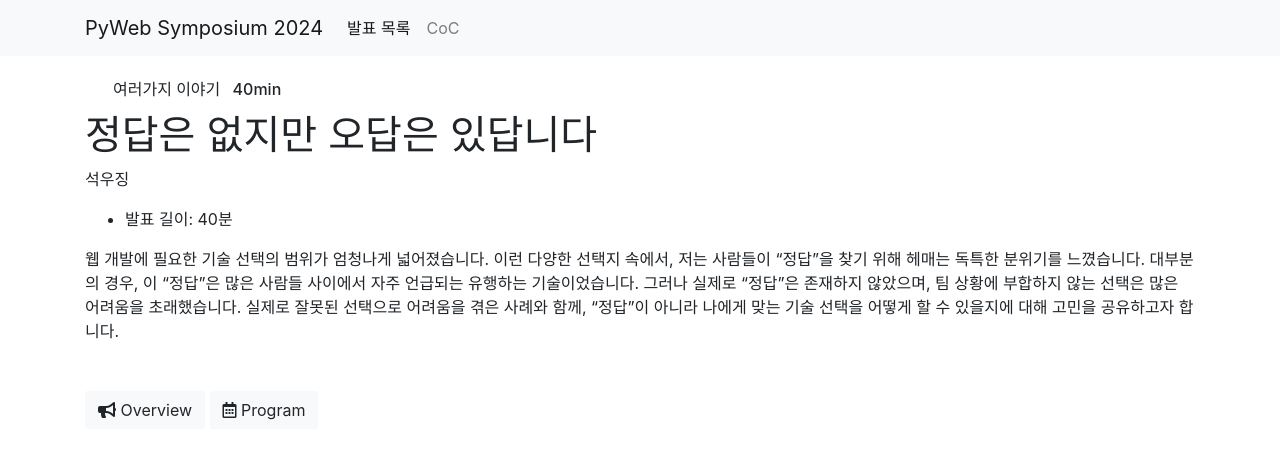
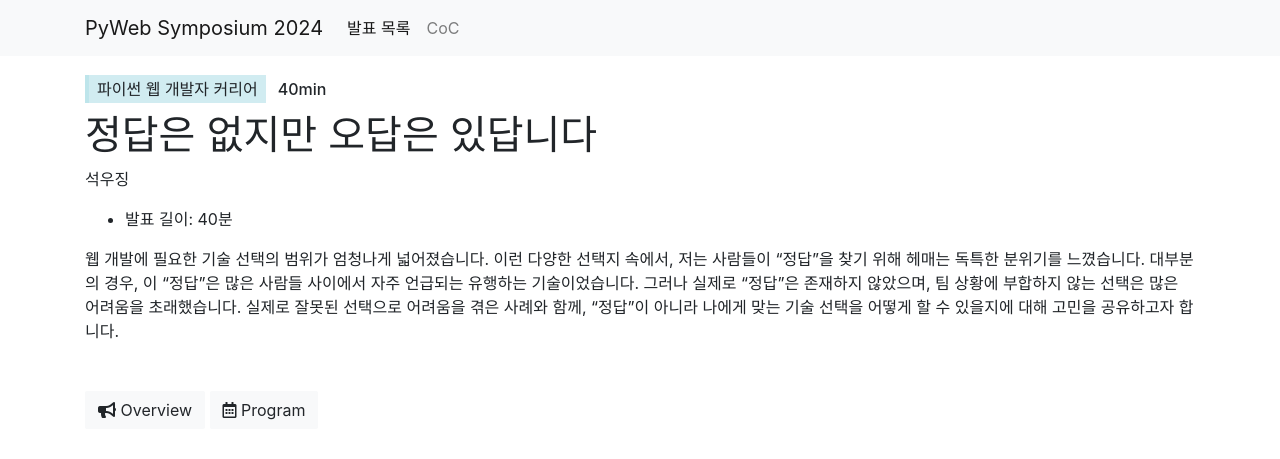
Before and after one commit to pythonkr/pyweb-symposium.github.io, a Jekyll site: the page built from _talks/talk7.md, in a window 1280 px wide. Shown: the top 459 px of the page. Built offline with Jekyll 4.4.1, drawn with Linux system fonts in a browser that asks for light colours.

Commit message:
개발자 커리어 카테고리 추가

```diff
--- a/_config.yml
+++ b/_config.yml
@@ -90,20 +90,15 @@ conference:
         color: info
       - name: 배포 (CI / CD) (Deploy)
         color: dark
-      # - name: 모니터링 (Monitoring)
-      #   color: warning
       - name: 웹서비스 운영 (Operating web service)
         color: success
-      # - name: 어드민툴 (Administrator's tool)
-      #   color: warning
-      # - name: 대용량 데이터베이스 (Database)
-      #   color: success
-      # - name: K8S
-      #   color: dark
       - name: 클라우드 (Cloud)
         color: dark
+      - name: 파이썬 웹 개발자 커리어
+        color: info
       - name: 후원사 (Sponsor)
         color: warning
 
+
     # Hide icons on talk overview page
     hide_icons: false
--- a/_talks/talk7.md
+++ b/_talks/talk7.md
@@ -3,7 +3,7 @@ name: "정답은 없지만 오답은 있답니다"
 speakers:
   - 석우징
 categories:
-  - 여러가지 이야기
+  - 파이썬 웹 개발자 커리어
   - 40min
 ---
 
```
